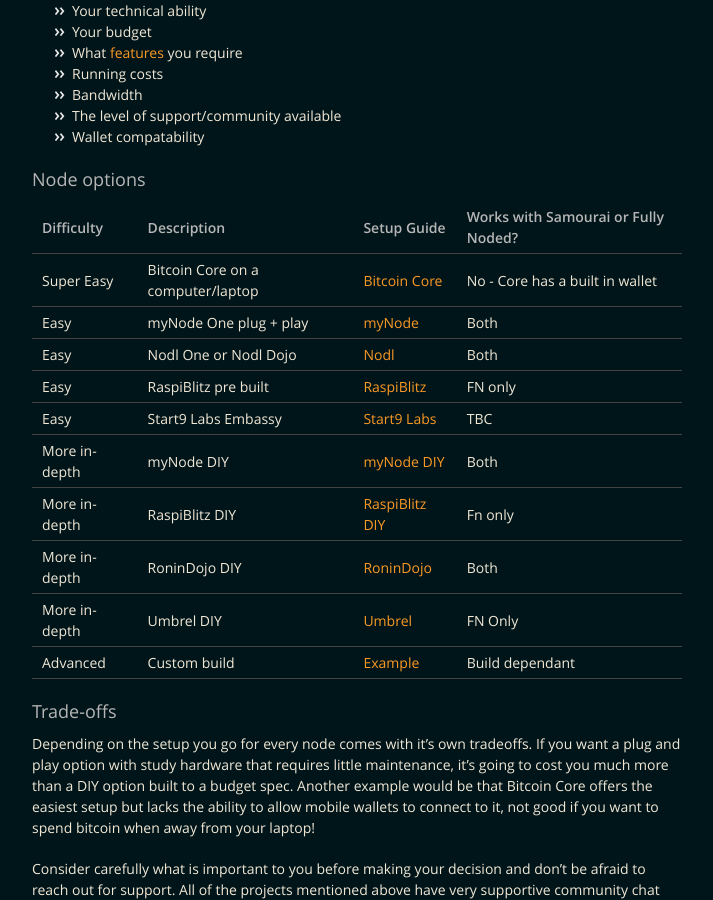
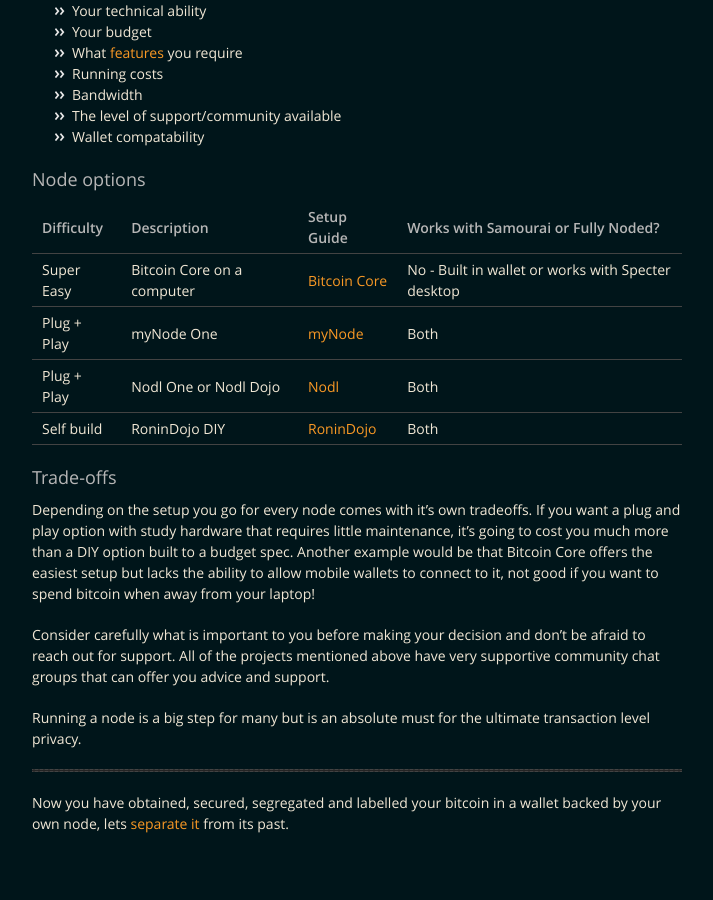
Before and after one commit to BitcoinQnA/BitcoinPrivacyGuide, a Jekyll site: the page built from scrutinise.md, in a window 1280 px wide and 900 px high, scrolled down 1141 px. Shown: the whole window, without its empty margins (283-996 px from the left). Built offline with Jekyll 4.4.1, drawn with Linux system fonts in a browser that asks for light colours.

Commit message:
Update scrutinise.md

```diff
--- a/scrutinise.md
+++ b/scrutinise.md
@@ -48,17 +48,11 @@ The main things to consider when choosing a node to run...
 ### Node options
 
 | Difficulty    | Description                        | Setup Guide                                                              | Works with Samourai or Fully Noded? |
-|---------------|------------------------------------|--------------------------------------------------------------------------|-------------------------------------|
-| Super Easy    | Bitcoin Core on a computer/laptop  | [Bitcoin Core](https://bitcoin.org/en/full-node#windows-instructions)    | No - Core has a built in wallet     |
-| Easy          | myNode One plug + play             | [myNode](http://mynodebtc.com/guide/getting_started)                     | Both                                |
-| Easy          | Nodl One or Nodl Dojo              | [Nodl](https://docs.lightning-solutions.eu/nodl-box/quick-start/getting-started) | Both                        |
-| Easy          | RaspiBlitz pre built               | [RaspiBlitz](https://blog.fulmo.org/raspiblitz-unboxing-experience/)     | FN only                             |
-| Easy          | Start9 Labs Embassy                | [Start9 Labs](https://start9labs.com/faq)                                | TBC                                 |
-| More in-depth | myNode DIY                         | [myNode DIY](https://www.youtube.com/watch?v=UYUfXWlAleA&list=PLCRbH-IWlcW0KP8DxyWWrqahGafZyV2HR) | Both       |
-| More in-depth | RaspiBlitz DIY                     | [RaspiBlitz DIY](https://github.com/rootzoll/raspiblitz)                 | Fn only                             |
-| More in-depth | RoninDojo DIY                      | [RoninDojo](https://wiki.ronindojo.io)                                   | Both                                |
-| More in-depth | Umbrel DIY                         | [Umbrel](https://github.com/getumbrel/umbrel)                            | FN Only                             |
-| Advanced      | Custom build                       | [Example](https://youtu.be/BIrL1lNsnJQ)                                  | Build dependant                     |
+|---------------|------------------------------------|--------------------------------------------------------------------------|-------------------------------|
+| Super Easy  | Bitcoin Core on a computer | [Bitcoin Core](https://bitcoin.org/en/full-node#windows-instructions)  | No - Built in wallet or works with Specter desktop |
+| Plug + Play   | myNode One                         | [myNode](http://mynodebtc.com/guide/getting_started)                     | Both                      |
+| Plug + Play   | Nodl One or Nodl Dojo              | [Nodl](https://docs.lightning-solutions.eu/nodl-box/quick-start/getting-started) | Both              |
+| Self build    | RoninDojo DIY                      | [RoninDojo](https://wiki.ronindojo.io)                                   | Both                      |
 
 
 ### Trade-offs
```
